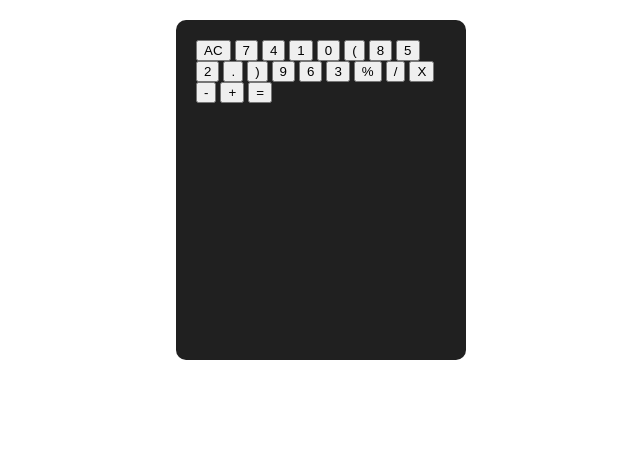
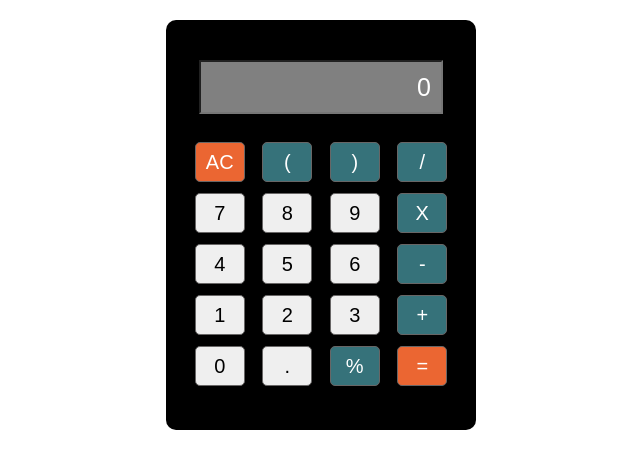
Before and after one commit to ShindePratikshaP/calculator, a plain HTML site: page simple_calculator.html in a window 1280 px wide. Shown: the whole page, without its empty margins (319-959 px from the left). Drawn offline with Linux system fonts and the light colour scheme.

Commit message:
btn css is added .

```diff
--- a/simple_calculator.html
+++ b/simple_calculator.html
@@ -6,47 +6,92 @@
     <title>Calculator</title>
     <style>
     .calculator-body{
-        height: 300px;
-        width: 250px;
-        background-color: rgb(32, 32, 32);
+        height: 350px;
+        width: 270px;
+        background-color: black;
         margin: 20px auto;
         padding: 20px;
         border-radius: 10px;
+        padding-top: 40px;
     }
     .calculator-screen{
+        background-color: grey;
+        width: 220px;
+        display: block;
+        margin: 0px auto;
+        font-size: 25px;
+        text-align: right;
+        padding: 5px 10px;
+        margin-bottom: 25px;
+        color: white;
+        height: 40px;
+
+
+    }
+    .calculator-btn-container{
+        display: flex;
+        flex-direction: column;
+        flex-wrap: wrap;
+        height: 250px;
+        justify-content: space-between;
+        align-items: center;
+
+
+    }
+    .btn{
+        width: 50px;
+        text-align: center;
+        padding: 2px;
+        font-size: 20px;
+        margin: 3px;
+        border : 0.5px solid rgb(104, 102, 102);
+        border-radius: 5px;
+        cursor: pointer;
+        height: 40px;
+
+    }
+    .btn:hover{
+        box-shadow: 0px 0px 5px 0px rgb(219, 218, 218);
+    }
+    .btn-equals{
+        background-color: rgb(235, 102, 50);
+        color: white;
+
+    }
+    .btn-operators{
+        background-color: rgb(54, 114, 122);
+        color: white;
 
     }
     </style>
 </head>
 <body>
     <div class="calculator-body">
-        <div class="calculator-screen">
-
-        </div>
+        <input type="text" value="0" class="calculator-screen" />
         <div class="calculator-btn-container">
-            <button class="btn">AC</button>
+            <button class="btn btn-equals">AC</button>
             <button class="btn">7</button>
             <button class="btn">4</button>
             <button class="btn">1</button>
             <button class="btn">0</button>
 
-            <button class="btn">(</button>
+            <button class="btn btn-operators">(</button>
             <button class="btn">8</button>
             <button class="btn">5</button>
             <button class="btn">2</button>
             <button class="btn">.</button>
 
-            <button class="btn">)</button>
+            <button class="btn btn-operators">)</button>
             <button class="btn">9</button>
             <button class="btn">6</button>
             <button class="btn">3</button>
-            <button class="btn">%</button>
+            <button class="btn btn-operators" >%</button>
 
-            <button class="btn">/</button>
-            <button class="btn">X</button>
-            <button class="btn">-</button>
-            <button class="btn">+</button>
-            <button class="btn">=</button>
+            <button class="btn btn-operators">/</button>
+            <button class="btn btn-operators">X</button>
+            <button class="btn btn-operators">-</button>
+            <button class="btn btn-operators">+</button>
+            <button class="btn btn-equals">=</button>
 
         </div>
     </div>
```
